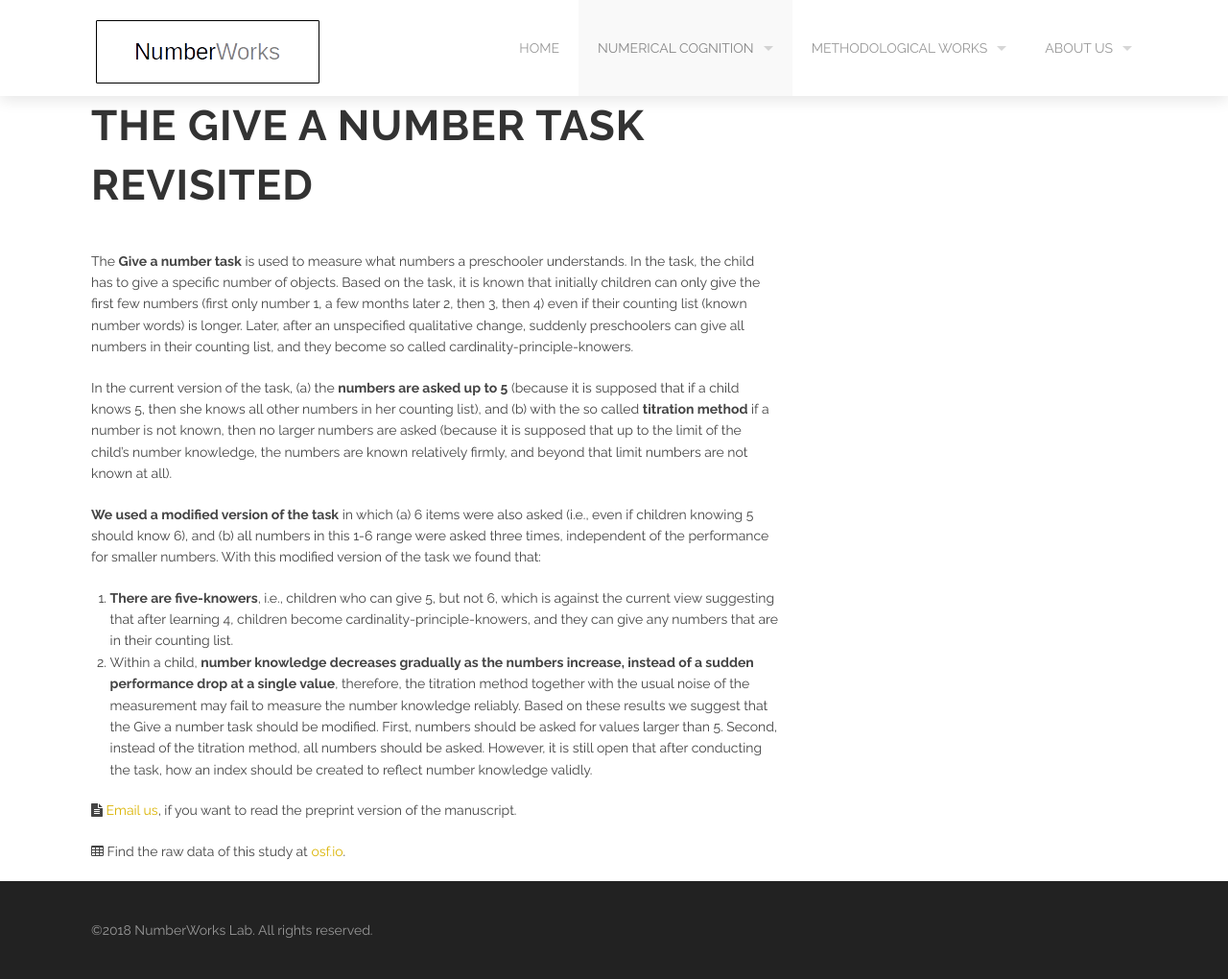
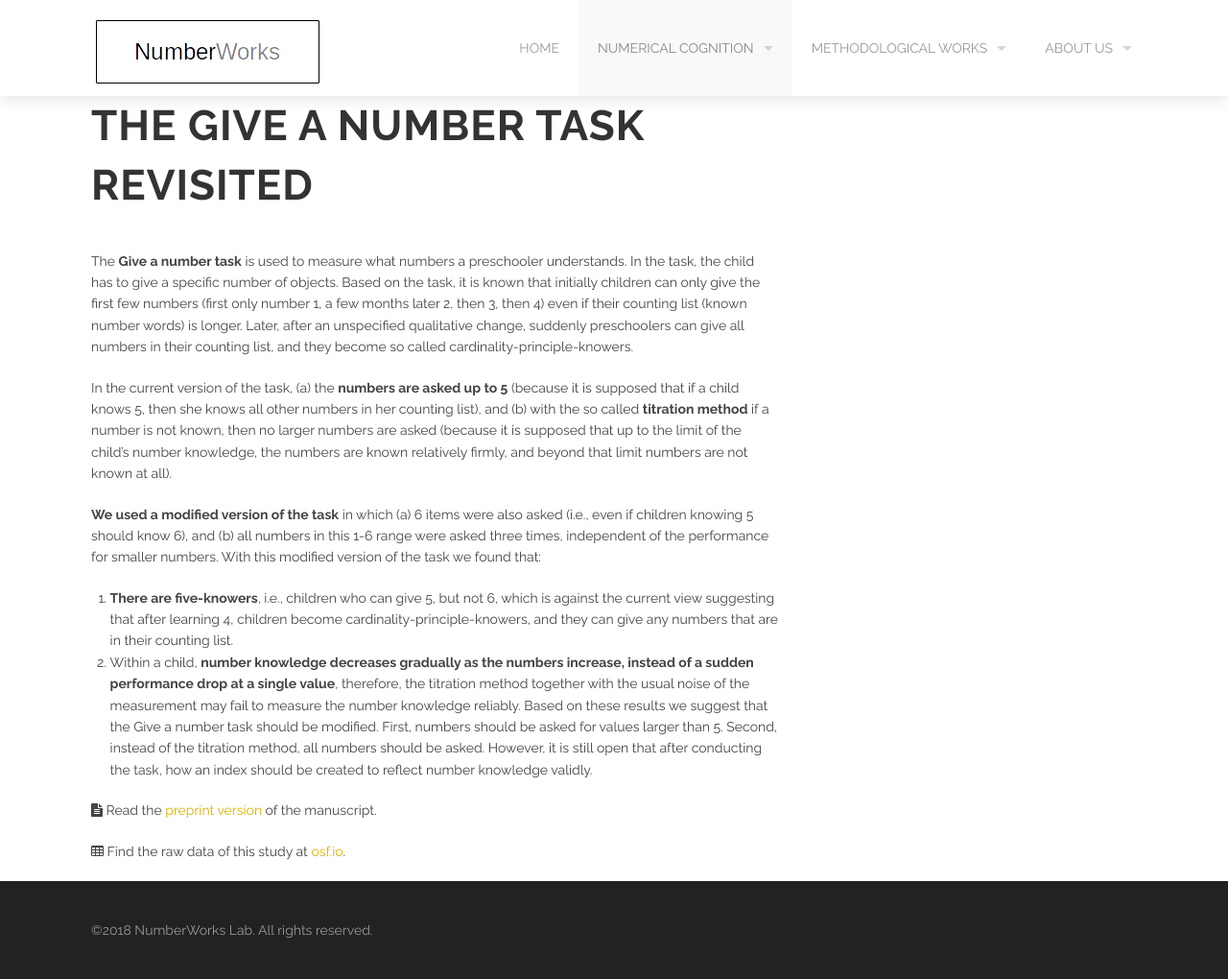
Before and after one commit to theNumberWorks/numberworks_website, a Jekyll site: the page built from the_give_a_number_task_revisited.md, in a window 1280 px wide. Shown: the whole page at 96% size. Built offline with Jekyll 4.4.1, drawn with Linux system fonts in a browser that asks for light colours.

Commit message:
Update the_give_a_number_task_revisited.md

```diff
--- a/the_give_a_number_task_revisited.md
+++ b/the_give_a_number_task_revisited.md
@@ -13,6 +13,6 @@ In the current version of the task, (a) the **numbers are asked up to 5** (becau
 2. Within a child, **number knowledge decreases gradually as the numbers increase, instead of a sudden performance drop at a single value**, therefore, the titration method together with the usual noise of the measurement may fail to measure the number knowledge reliably.
 Based on these results we suggest that the Give a number task should be modified. First, numbers should be asked for values larger than 5. Second, instead of the titration method, all numbers should be asked. However, it is still open that after conducting the task, how an index should be created to reflect number knowledge validly.
 
-<i class='fa fa-file-text'></i> [Email us](mailto:krajcsi+lab_site@gmail.com?subject=Give_a_number%20manuscript%20request), if you want to read the preprint version of the manuscript.
+<i class='fa fa-file-text'></i> Read the [preprint version](https://osf.io/2kh9s) of the manuscript.
 
 <i class='fa fa-table'></i> Find the raw data of this study at [osf.io](https://osf.io/z28hd/).
```
